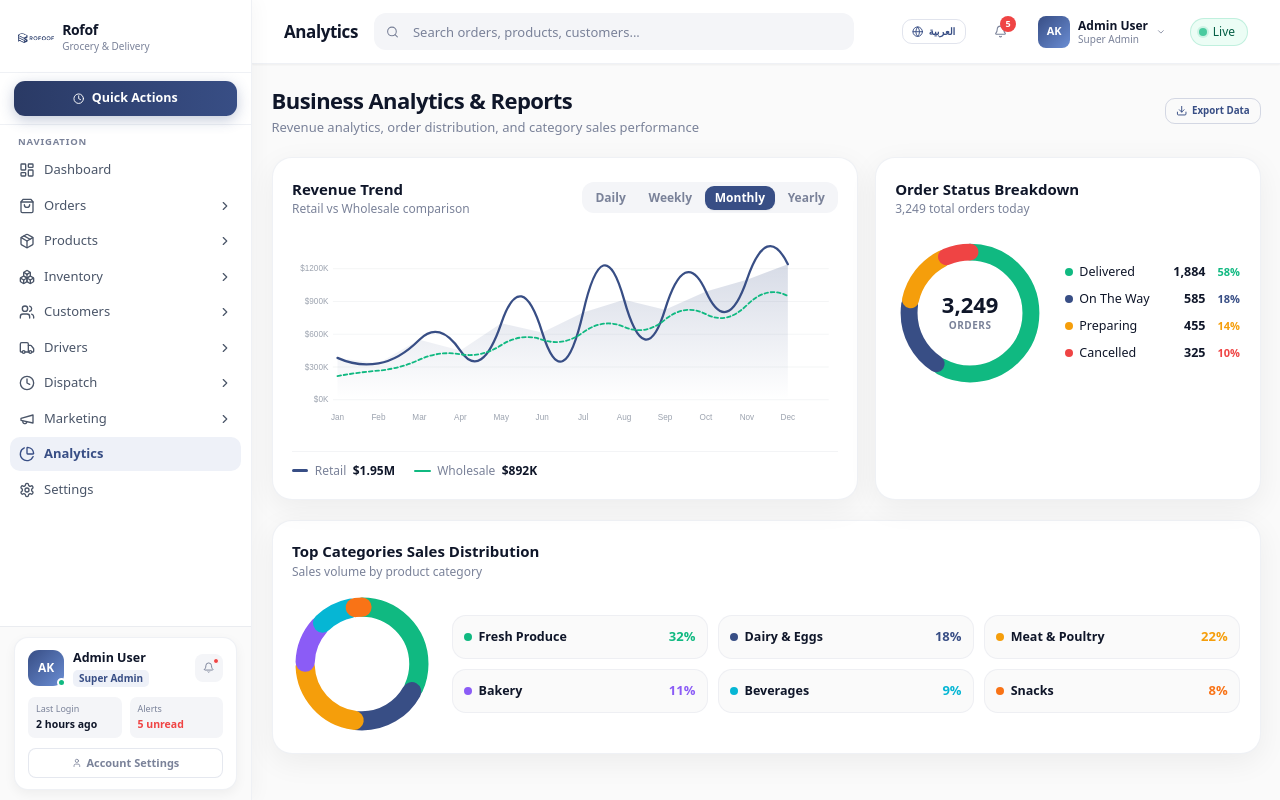
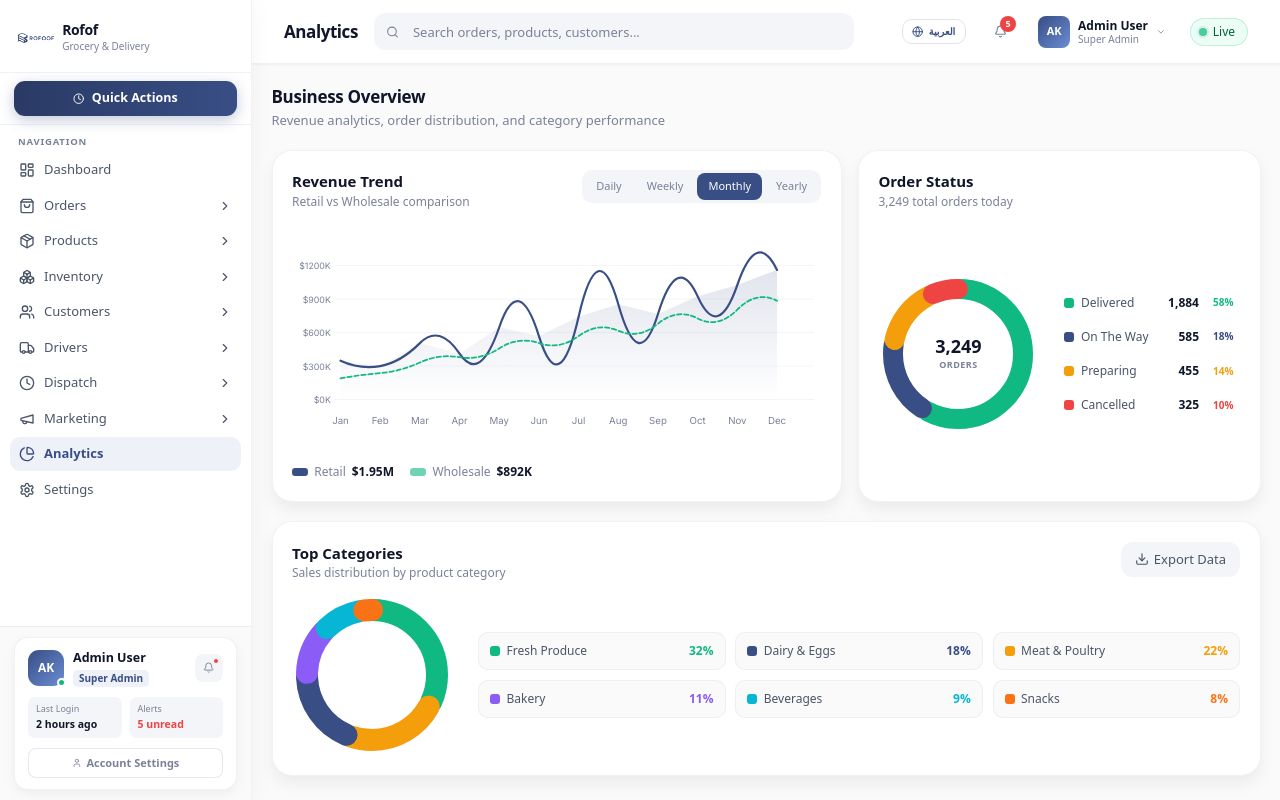
Before and after one commit to menna-radi/rofoof_website, a React (Vite) app: page /analytics in a window 1280 px wide. Built offline with nearby package versions, Linux system fonts and the light colour scheme; sample sign-in values are in the browser's storage.

Commit message:
update analytics

```diff
--- a/src/modules/analytics/pages/analytics-page.tsx
+++ b/src/modules/analytics/pages/analytics-page.tsx
@@ -1,42 +1,74 @@
 import React, { useState } from 'react';
-import { Download, TrendingUp, ShoppingBag, PieChart, ArrowUpRight } from 'lucide-react';
+import { Download } from 'lucide-react';
 import { Card } from '@/shared/components/ui/card';
-import { Button } from '@/shared/components/ui/button';
 
 export const AnalyticsPage: React.FC = () => {
   const [timePeriod, setTimePeriod] = useState<'daily' | 'weekly' | 'monthly' | 'yearly'>('monthly');
 
+  const orderStatuses = [
+    { label: 'Delivered', count: '1,884', pct: '58%', color: '#10B981', dotClass: 'bg-[#10B981]', textClass: 'text-[#10B981]' },
+    { label: 'On The Way', count: '585', pct: '18%', color: '#384E85', dotClass: 'bg-[#384e85]', textClass: 'text-[#384e85]' },
+    { label: 'Preparing', count: '455', pct: '14%', color: '#F59E0B', dotClass: 'bg-[#f59e0b]', textClass: 'text-[#f59e0b]' },
+    { label: 'Cancelled', count: '325', pct: '10%', color: '#EF4444', dotClass: 'bg-[#ef4444]', textClass: 'text-[#ef4444]' },
+  ];
+
+  const categories = [
+    { name: 'Fresh Produce', pct: '32%', color: '#10B981', dotClass: 'bg-[#10B981]', textClass: 'text-[#10B981]' },
+    { name: 'Dairy & Eggs', pct: '18%', color: '#384E85', dotClass: 'bg-[#384e85]', textClass: 'text-[#384e85]' },
+    { name: 'Meat & Poultry', pct: '22%', color: '#F59E0B', dotClass: 'bg-[#f59e0b]', textClass: 'text-[#f59e0b]' },
+    { name: 'Bakery', pct: '11%', color: '#8B5CF6', dotClass: 'bg-[#8b5cf6]', textClass: 'text-[#8b5cf6]' },
+    { name: 'Beverages', pct: '9%', color: '#06B6D4', dotClass: 'bg-[#06b6d4]', textClass: 'text-[#06b6d4]' },
+    { name: 'Snacks', pct: '8%', color: '#F97316', dotClass: 'bg-[#f97316]', textClass: 'text-[#f97316]' },
+  ];
+
+  // Donut segments for Order Status (circumference = 2π×65 ≈ 408)
+  const donutSegments = [
+    { color: '#10B981', dash: 236, offset: 0 },
+    { color: '#384E85', dash: 73, offset: -242 },
+    { color: '#F59E0B', dash: 57, offset: -320 },
+    { color: '#EF4444', dash: 40, offset: -382 },
+  ];
+
+  // Pie chart segments for categories (circumference = 2π×65 ≈ 408)
+  const catSegments = [
+    { color: '#10B981', dash: 130, offset: 0 },
+    { color: '#F59E0B', dash: 90, offset: -135 },
+    { color: '#384E85', dash: 73, offset: -230 },
+    { color: '#8B5CF6', dash: 45, offset: -308 },
+    { color: '#06B6D4', dash: 37, offset: -358 },
+    { color: '#F97316', dash: 32, offset: -400 },
+  ];
+
   return (
     <div className="space-y-6 select-none pb-10">
-      {/* Header */}
-      <div className="flex flex-col sm:flex-row sm:items-center justify-between gap-4">
+      {/* Page Header */}
+      <div className="flex flex-col sm:flex-row sm:items-start justify-between gap-4">
         <div>
-          <h1 className="text-[22px] font-extrabold text-[#0F1629] tracking-tight">Business Analytics &amp; Reports</h1>
-          <p className="text-[13px] text-[#7A8299] mt-0.5">Revenue analytics, order distribution, and category sales performance</p>
+          <h1 className="text-[17px] font-bold text-[#0F1629] tracking-[-0.3px]">Business Overview</h1>
+          <p className="text-[13px] text-[#7A8299] mt-0.5 leading-[19.5px]">Revenue analytics, order distribution, and category performance</p>
         </div>
-        <Button variant="outline" size="sm" leftIcon={<Download className="w-3.5 h-3.5" />}>
-          Export Data
-        </Button>
       </div>
 
       {/* Row 1: Revenue Trend + Order Status */}
-      <div className="grid grid-cols-1 lg:grid-cols-5 gap-5">
-        {/* Revenue Trend Line Chart (3/5 width) */}
-        <Card className="lg:col-span-3 p-6 bg-white border border-[#384E85]/8 rounded-[20px] shadow-[0px_8px_30px_rgba(0,0,0,0.06)] flex flex-col justify-between">
+      <div className="grid grid-cols-1 lg:grid-cols-12 gap-5">
+        {/* Revenue Trend - 7/12 */}
+        <Card className="lg:col-span-7 p-6 bg-white border border-[rgba(56,78,133,0.07)] rounded-[20px] shadow-[0px_8px_15px_rgba(0,0,0,0.06)] flex flex-col">
+          {/* Header */}
+          <div className="flex items-start justify-between mb-5">
             <div>
-            <div className="flex flex-col sm:flex-row sm:items-center justify-between gap-3 mb-4">
-              <div>
-                <h3 className="text-[15px] font-bold text-[#0F1629]">Revenue Trend</h3>
-                <p className="text-[12px] text-[#7A8299]">Retail vs Wholesale comparison</p>
+              <h3 className="text-[15px] font-bold text-[#0F1629] leading-[22.5px]">Revenue Trend</h3>
+              <p className="text-[12px] text-[#7A8299] leading-[18px]">Retail vs Wholesale comparison</p>
             </div>
-
-              <div className="bg-[#F4F5F8] p-1 rounded-[12px] flex items-center gap-1">
+            {/* Period Switcher */}
+            <div className="bg-[#F4F5F8] p-[3px] rounded-[10px] flex items-center gap-[3px]">
               {(['daily', 'weekly', 'monthly', 'yearly'] as const).map((t) => (
                 <button
                   key={t}
                   onClick={() => setTimePeriod(t)}
-                    className={`px-3 py-1 rounded-[9px] text-[12px] font-semibold capitalize transition cursor-pointer border-none ${
-                      timePeriod === t ? 'bg-[#384E85] text-white shadow-xs' : 'text-[#7A8299] hover:text-[#0F1629]'
+                  className={`px-[11px] py-[5px] rounded-[8px] text-[11px] font-medium capitalize transition-all cursor-pointer border-none ${
+                    timePeriod === t
+                      ? 'bg-[#384E85] text-white font-bold'
+                      : 'text-[#7A8299] hover:text-[#0F1629] bg-transparent'
                   }`}
                 >
                   {t}
@@ -45,131 +77,160 @@ export const AnalyticsPage: React.FC = () => {
             </div>
           </div>
 
-            {/* SVG Bezier Line Chart */}
-            <div className="h-[220px] w-full relative py-2">
+          {/* SVG Line Chart */}
+          <div className="flex-1 min-h-[220px] w-full relative pt-5">
             <svg viewBox="0 0 600 200" className="w-full h-full overflow-visible">
               <defs>
-                  <linearGradient id="retailGradA" x1="0" y1="0" x2="0" y2="1">
-                    <stop offset="0%" stopColor="#384E85" stopOpacity="0.2" />
+                <linearGradient id="retailGrad" x1="0" y1="0" x2="0" y2="1">
+                  <stop offset="0%" stopColor="#384E85" stopOpacity="0.15" />
                   <stop offset="100%" stopColor="#384E85" stopOpacity="0.0" />
                 </linearGradient>
               </defs>
 
               {/* Y Axis Grid Lines */}
               {['$1200K', '$900K', '$600K', '$300K', '$0K'].map((lbl, idx) => {
-                  const y = 20 + idx * 36;
+                const y = 10 + idx * 38;
                 return (
                   <g key={idx}>
-                      <line x1="45" y1={y} x2="590" y2={y} stroke="#F3F4F6" strokeWidth="1" />
-                      <text x="40" y={y + 3} textAnchor="end" fill="#9CA3AF" fontSize="9" fontFamily="sans-serif">{lbl}</text>
+                    <line x1="48" y1={y} x2="592" y2={y} stroke="#F3F4F6" strokeWidth="1" />
+                    <text x="44" y={y + 4} textAnchor="end" fill="#7A8299" fontSize="10" fontFamily="Inter, sans-serif">{lbl}</text>
                   </g>
                 );
               })}
 
-                <polygon points="50,164 50,118 95,124 140,98 185,110 230,80 275,90 320,68 365,54 410,65 455,45 500,32 545,15 545,164" fill="url(#retailGradA)" />
-                <path d="M 50 118 Q 72 128, 95 124 T 140 98 T 185 110 T 230 80 T 275 90 T 320 68 T 365 54 T 410 65 T 455 45 T 500 32 T 545 15" fill="none" stroke="#384E85" strokeWidth="2.5" strokeLinecap="round" />
-                <path d="M 50 138 Q 72 134, 95 132 T 140 120 T 185 114 T 230 104 T 275 98 T 320 90 T 365 84 T 410 76 T 455 70 T 500 60 T 545 50" fill="none" stroke="#10B981" strokeWidth="2" strokeDasharray="4 3" strokeLinecap="round" />
+              {/* Retail area fill */}
+              <polygon
+                points="55,162 55,118 100,124 145,98 190,110 235,80 280,90 325,68 370,54 415,65 460,45 505,32 550,15 550,162"
+                fill="url(#retailGrad)"
+              />
+              {/* Retail line */}
+              <path
+                d="M 55 118 Q 77 128, 100 124 T 145 98 T 190 110 T 235 80 T 280 90 T 325 68 T 370 54 T 415 65 T 460 45 T 505 32 T 550 15"
+                fill="none" stroke="#384E85" strokeWidth="2.5" strokeLinecap="round" strokeLinejoin="round"
+              />
+              {/* Wholesale dashed line */}
+              <path
+                d="M 55 138 Q 77 134, 100 132 T 145 120 T 190 114 T 235 104 T 280 98 T 325 90 T 370 84 T 415 76 T 460 70 T 505 60 T 550 50"
+                fill="none" stroke="#10B981" strokeWidth="2" strokeDasharray="5 3" strokeLinecap="round"
+              />
 
+              {/* X Axis Labels */}
               {['Jan', 'Feb', 'Mar', 'Apr', 'May', 'Jun', 'Jul', 'Aug', 'Sep', 'Oct', 'Nov', 'Dec'].map((m, i) => (
-                  <text key={i} x={50 + i * 45} y="186" textAnchor="middle" fill="#9CA3AF" fontSize="9" fontFamily="sans-serif">{m}</text>
+                <text key={i} x={55 + i * 45} y="190" textAnchor="middle" fill="#7A8299" fontSize="11" fontFamily="Inter, sans-serif">{m}</text>
               ))}
             </svg>
           </div>
+
+          {/* Legend */}
+          <div className="flex items-center gap-5 pt-3 mt-2">
+            <div className="flex items-center gap-[6px]">
+              <span className="w-5 h-[8px] rounded-sm bg-[#384E85] inline-block" />
+              <span className="text-[12px] text-[#7A8299]">Retail</span>
+              <span className="text-[12px] font-bold text-[#0F1629]">$1.95M</span>
             </div>
-
-          <div className="flex items-center gap-6 pt-3 border-t border-[#F3F4F6] text-[12px]">
-            <div className="flex items-center gap-2">
-              <span className="w-5 h-[3px] rounded-full bg-[#384E85]" />
-              <span className="text-[#7A8299]">Retail</span>
-              <span className="font-bold text-[#0F1629]">$1.95M</span>
-            </div>
-            <div className="flex items-center gap-2">
-              <span className="w-5 h-[2px] rounded-full bg-[#10B981] border-b border-dashed border-[#10B981]" />
-              <span className="text-[#7A8299]">Wholesale</span>
-              <span className="font-bold text-[#0F1629]">$892K</span>
+            <div className="flex items-center gap-[6px]">
+              <span className="w-5 h-[8px] rounded-sm bg-[#10B981] inline-block opacity-60" style={{ backgroundImage: 'repeating-linear-gradient(90deg, #10B981 0, #10B981 4px, transparent 4px, transparent 7px)' }} />
+              <span className="text-[12px] text-[#7A8299]">Wholesale</span>
+              <span className="text-[12px] font-bold text-[#0F1629]">$892K</span>
             </div>
           </div>
         </Card>
 
-        {/* Order Status Donut Chart (2/5 width) */}
-        <Card className="lg:col-span-2 p-6 bg-white border border-[#384E85]/8 rounded-[20px] shadow-[0px_8px_30px_rgba(0,0,0,0.06)] flex flex-col justify-between">
-          <div>
-            <h3 className="text-[15px] font-bold text-[#0F1629]">Order Status Breakdown</h3>
-            <p className="text-[12px] text-[#7A8299] mb-4">3,249 total orders today</p>
+        {/* Order Status - 5/12 */}
+        <Card className="lg:col-span-5 p-6 bg-white border border-[rgba(56,78,133,0.07)] rounded-[20px] shadow-[0px_8px_15px_rgba(0,0,0,0.06)] flex flex-col">
+          <div className="mb-5">
+            <h3 className="text-[15px] font-bold text-[#0F1629] leading-[22.5px]">Order Status</h3>
+            <p className="text-[12px] text-[#7A8299] leading-[18px]">3,249 total orders today</p>
+          </div>
 
-            <div className="flex flex-col sm:flex-row items-center justify-center gap-6 py-2">
-              <div className="relative w-[150px] h-[150px] shrink-0">
-                <svg width="150" height="150" viewBox="0 0 160 160" className="transform -rotate-90">
-                  <circle cx="80" cy="80" r="65" fill="none" stroke="#F3F4F6" strokeWidth="18" />
-                  <circle cx="80" cy="80" r="65" fill="none" stroke="#10B981" strokeWidth="18" strokeDasharray="236 408" strokeDashoffset="0" strokeLinecap="round" />
-                  <circle cx="80" cy="80" r="65" fill="none" stroke="#384E85" strokeWidth="18" strokeDasharray="73 408" strokeDashoffset="-242" strokeLinecap="round" />
-                  <circle cx="80" cy="80" r="65" fill="none" stroke="#F59E0B" strokeWidth="18" strokeDasharray="57 408" strokeDashoffset="-320" strokeLinecap="round" />
-                  <circle cx="80" cy="80" r="65" fill="none" stroke="#EF4444" strokeWidth="18" strokeDasharray="40 408" strokeDashoffset="-382" strokeLinecap="round" />
+          <div className="flex items-center gap-6 flex-1">
+            {/* Donut Chart */}
+            <div className="relative shrink-0 size-[160px]">
+              <svg width="160" height="160" viewBox="0 0 160 160" className="-rotate-90">
+                <circle cx="80" cy="80" r="65" fill="none" stroke="#F3F4F6" strokeWidth="20" />
+                {donutSegments.map((seg, idx) => (
+                  <circle
+                    key={idx}
+                    cx="80" cy="80" r="65"
+                    fill="none"
+                    stroke={seg.color}
+                    strokeWidth="20"
+                    strokeDasharray={`${seg.dash} 408`}
+                    strokeDashoffset={seg.offset}
+                    strokeLinecap="round"
+                  />
+                ))}
               </svg>
               <div className="absolute inset-0 flex flex-col items-center justify-center text-center">
-                  <span className="text-[22px] font-extrabold text-[#0F1629] leading-none">3,249</span>
-                  <span className="text-[10px] font-bold text-[#7A8299] uppercase tracking-wider mt-1">ORDERS</span>
+                <span className="text-[18px] font-extrabold text-[#0F1629] leading-[18px]">3,249</span>
+                <span className="text-[9px] font-semibold text-[#7A8299] uppercase tracking-wider mt-1">Orders</span>
               </div>
             </div>
 
-              <div className="flex-1 w-full space-y-2.5 text-[12.5px]">
-                {[
-                  { label: 'Delivered', count: '1,884', pct: '58%', color: 'bg-[#10B981]', textColor: 'text-[#10B981]' },
-                  { label: 'On The Way', count: '585', pct: '18%', color: 'bg-[#384E85]', textColor: 'text-[#384E85]' },
-                  { label: 'Preparing', count: '455', pct: '14%', color: 'bg-[#F59E0B]', textColor: 'text-[#F59E0B]' },
-                  { label: 'Cancelled', count: '325', pct: '10%', color: 'bg-[#EF4444]', textColor: 'text-[#EF4444]' },
-                ].map((item, idx) => (
-                  <div key={idx} className="flex items-center justify-between">
+            {/* Legend list */}
+            <div className="flex-1 flex flex-col gap-2">
+              {orderStatuses.map((item, idx) => (
+                <div key={idx} className="flex items-center justify-between px-2 py-1.5 rounded-[10px] hover:bg-[#FAFAFA] transition-colors">
                   <div className="flex items-center gap-2">
-                      <span className={`w-2.5 h-2.5 rounded-full ${item.color}`} />
-                      <span className="text-[#0F1629] font-medium">{item.label}</span>
+                    <span className={`w-[10px] h-[10px] rounded-[3px] ${item.dotClass}`} />
+                    <span className="text-[12px] text-[#4A5568]">{item.label}</span>
                   </div>
                   <div className="flex items-center gap-2">
-                      <span className="font-bold text-[#0F1629]">{item.count}</span>
-                      <span className={`text-[11px] font-bold ${item.textColor} min-w-[28px] text-right`}>{item.pct}</span>
+                    <span className="text-[12px] font-extrabold text-[#0F1629]">{item.count}</span>
+                    <span className={`text-[10px] font-bold ${item.textClass} min-w-[28px] text-right`}>{item.pct}</span>
                   </div>
                 </div>
               ))}
             </div>
           </div>
-          </div>
         </Card>
       </div>
 
-      {/* Row 2: Top Categories Sales Distribution */}
-      <Card className="p-6 bg-white border border-[#384E85]/8 rounded-[20px] shadow-[0px_8px_30px_rgba(0,0,0,0.06)]">
-        <div className="mb-4">
-          <h3 className="text-[15px] font-bold text-[#0F1629]">Top Categories Sales Distribution</h3>
-          <p className="text-[12px] text-[#7A8299]">Sales volume by product category</p>
+      {/* Row 2: Top Categories */}
+      <Card className="p-6 bg-white border border-[rgba(56,78,133,0.07)] rounded-[20px] shadow-[0px_8px_15px_rgba(0,0,0,0.06)]">
+        {/* Header row */}
+        <div className="flex items-start justify-between mb-4">
+          <div>
+            <h3 className="text-[15px] font-bold text-[#0F1629] leading-[22.5px]">Top Categories</h3>
+            <p className="text-[12px] text-[#7A8299] leading-[18px]">Sales distribution by product category</p>
+          </div>
+          {/* Export Data button */}
+          <button className="flex items-center gap-[5px] px-[14px] py-[8px] bg-[#F4F5F8] rounded-[12px] text-[13px] font-medium text-[#4A5568] border-none cursor-pointer hover:bg-[#E8EBF2] transition-colors">
+            <Download className="w-[14px] h-[14px]" />
+            Export Data
+          </button>
         </div>
 
-        <div className="flex flex-col md:flex-row items-center gap-6">
-          <div className="relative w-[140px] h-[140px] shrink-0">
-            <svg width="140" height="140" viewBox="0 0 160 160" className="transform -rotate-90">
-              <circle cx="80" cy="80" r="65" fill="none" stroke="#10B981" strokeWidth="22" strokeDasharray="130 408" strokeDashoffset="0" strokeLinecap="round" />
-              <circle cx="80" cy="80" r="65" fill="none" stroke="#384E85" strokeWidth="22" strokeDasharray="73 408" strokeDashoffset="-135" strokeLinecap="round" />
-              <circle cx="80" cy="80" r="65" fill="none" stroke="#F59E0B" strokeWidth="22" strokeDasharray="90 408" strokeDashoffset="-213" strokeLinecap="round" />
-              <circle cx="80" cy="80" r="65" fill="none" stroke="#8B5CF6" strokeWidth="22" strokeDasharray="45 408" strokeDashoffset="-308" strokeLinecap="round" />
-              <circle cx="80" cy="80" r="65" fill="none" stroke="#06B6D4" strokeWidth="22" strokeDasharray="37 408" strokeDashoffset="-358" strokeLinecap="round" />
-              <circle cx="80" cy="80" r="65" fill="none" stroke="#F97316" strokeWidth="22" strokeDasharray="32 408" strokeDashoffset="-400" strokeLinecap="round" />
+        <div className="flex flex-col md:flex-row items-center gap-8">
+          {/* Pie Chart */}
+          <div className="relative shrink-0 size-[160px]">
+            <svg width="160" height="160" viewBox="0 0 160 160" className="-rotate-90">
+              <circle cx="80" cy="80" r="65" fill="none" stroke="#F3F4F6" strokeWidth="22" />
+              {catSegments.map((seg, idx) => (
+                <circle
+                  key={idx}
+                  cx="80" cy="80" r="65"
+                  fill="none"
+                  stroke={seg.color}
+                  strokeWidth="22"
+                  strokeDasharray={`${seg.dash} 408`}
+                  strokeDashoffset={seg.offset}
+                  strokeLinecap="round"
+                />
+              ))}
             </svg>
           </div>
 
-          <div className="flex-1 grid grid-cols-1 sm:grid-cols-2 md:grid-cols-3 gap-3 w-full">
-            {[
-              { name: 'Fresh Produce', pct: '32%', color: 'bg-[#10B981]', textColor: 'text-[#10B981]' },
-              { name: 'Dairy & Eggs', pct: '18%', color: 'bg-[#384E85]', textColor: 'text-[#384E85]' },
-              { name: 'Meat & Poultry', pct: '22%', color: 'bg-[#F59E0B]', textColor: 'text-[#F59E0B]' },
-              { name: 'Bakery', pct: '11%', color: 'bg-[#8B5CF6]', textColor: 'text-[#8B5CF6]' },
-              { name: 'Beverages', pct: '9%', color: 'bg-[#06B6D4]', textColor: 'text-[#06B6D4]' },
-              { name: 'Snacks', pct: '8%', color: 'bg-[#F97316]', textColor: 'text-[#F97316]' },
-            ].map((c, idx) => (
-              <div key={idx} className="p-3.5 bg-[#FAFAFA] border border-[#384E85]/6 rounded-[14px] flex items-center justify-between">
-                <div className="flex items-center gap-2">
-                  <span className={`w-2.5 h-2.5 rounded-full ${c.color}`} />
-                  <span className="text-[12.5px] font-semibold text-[#0F1629]">{c.name}</span>
-                </div>
-                <span className={`text-[13px] font-extrabold ${c.textColor}`}>{c.pct}</span>
+          {/* Category badges grid: 3 cols × 2 rows */}
+          <div className="flex-1 grid grid-cols-1 sm:grid-cols-3 gap-3 w-full">
+            {categories.map((cat, idx) => (
+              <div
+                key={idx}
+                className="flex items-center gap-2 px-[11px] py-[9px] bg-[#FAFAFA] border border-[rgba(56,78,133,0.06)] rounded-[10px]"
+              >
+                <span className={`w-[10px] h-[10px] rounded-[3px] shrink-0 ${cat.dotClass}`} />
+                <span className="text-[12px] text-[#4A5568] flex-1 truncate">{cat.name}</span>
+                <span className={`text-[12px] font-extrabold shrink-0 ${cat.textClass}`}>{cat.pct}</span>
               </div>
             ))}
           </div>
```
Lines whose indentation alone changed are shown as unchanged.
